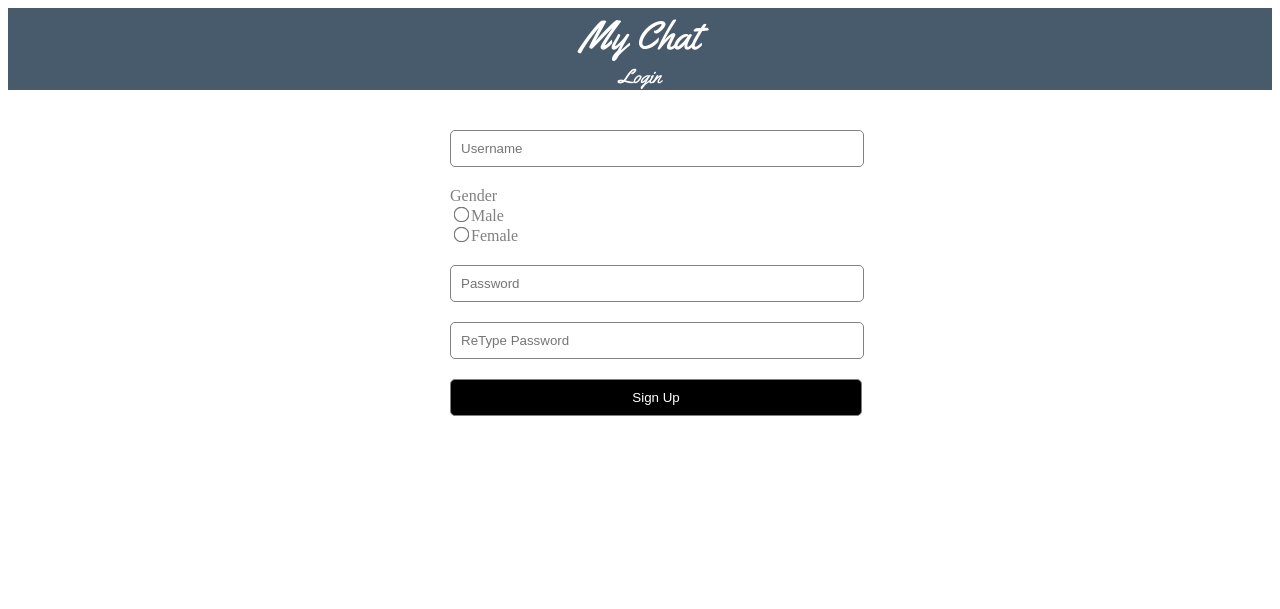
After one commit to Majumder99/chat-application-php, a PHP site: page /signup.php in a window 1280 px wide. The commit adds this page. Shown: the top 609 px of the page. Run offline with PHP 8.4, Linux system fonts and the light colour scheme.

Commit message:
new commit

```diff
--- a/assets/css/styles.css
+++ b/assets/css/styles.css
@@ -5,6 +5,12 @@
   display: flex;
   margin: auto;
   color: white;
+}
+#wrapper1 {
+  max-width: 900px;
+  min-height: 500px;
+  margin: auto;
+  color: grey;
 }
 #left_pannel {
   min-height: 500px;
@@ -47,6 +53,14 @@
   text-align: center;
   font-family: "Yellowtail", cursive;
 }
+#header1 {
+  background-color: #485b6c;
+  font-size: 40px;
+  text-align: center;
+  font-family: "Yellowtail", cursive;
+  width: 100%;
+  color: white;
+}
 #container {
   display: flex;
 }
@@ -72,3 +86,30 @@
 #radio_settings:checked ~ #inner_right_pannel {
   flex: 0;
 }
+
+form {
+  margin: auto;
+  padding: 10px;
+  width: 100%;
+  max-width: 400px;
+}
+input[type="text"],
+input[type="password"],
+input[type="submit"] {
+  padding: 10px;
+  margin: 10px;
+  width: 98%;
+  border-radius: 5px;
+  border: solid 1px grey;
+}
+
+input[type="submit"] {
+  width: 103%;
+  cursor: pointer;
+  background-color: black;
+  color: white;
+}
+input[type="radio"] {
+  transform: scale(1.2);
+  cursor: pointer;
+}
--- /dev/null
+++ b/file.txt
@@ -0,0 +1 @@
+containers some data
--- /dev/null
+++ b/signup.php
@@ -0,0 +1,53 @@
+<!DOCTYPE html>
+<html lang="en">
+
+<head>
+    <meta charset="UTF-8">
+    <meta http-equiv="X-UA-Compatible" content="IE=edge">
+    <meta name="viewport" content="width=device-width, initial-scale=1.0">
+    <link rel="stylesheet" href="assets/css/styles.css">
+    <title>My Chat Application</title>
+</head>
+
+<body>
+    <div id="header1">
+        My Chat
+        <div style="font-size: 20px; margin-bottom:20px;">Login</div>
+    </div>
+    <div id="wrapper1" style="color: grey;">
+        <form action="">
+            <input type="text" name="username" placeholder="Username"><br>
+            <div style="padding: 10px;">
+                Gender<br>
+                <input type="radio" name="gender">Male</br>
+                <input type="radio" name="gender">Female</br>
+            </div>
+            <input type="password" name="password" placeholder="Password"><br>
+            <input type="password" name="password2" placeholder="ReType Password"><br>
+            <input type="submit" value="Sign Up"><br>
+        </form>
+    </div>
+</body>
+
+<script type="text/javascript">
+    function _(element) {
+        return document.getElementById(element)
+    }
+
+
+    var label = _("label_chat");
+    label.addEventListener('click', function() {
+        var inner_pannel = _('inner_left_pannel');
+        var ajax = new XMLHttpRequest();
+        ajax.onload = function() {
+
+            if (ajax.status === 200 || ajax.readyState === 4) {
+                inner_pannel.innerHTML = ajax.responseText;
+            }
+        }
+        ajax.open("POST", "file.txt", true);
+        ajax.send();
+    })
+</script>
+
+</html>
```
Also changed, not shown: index.php (+24 -3 lines).
